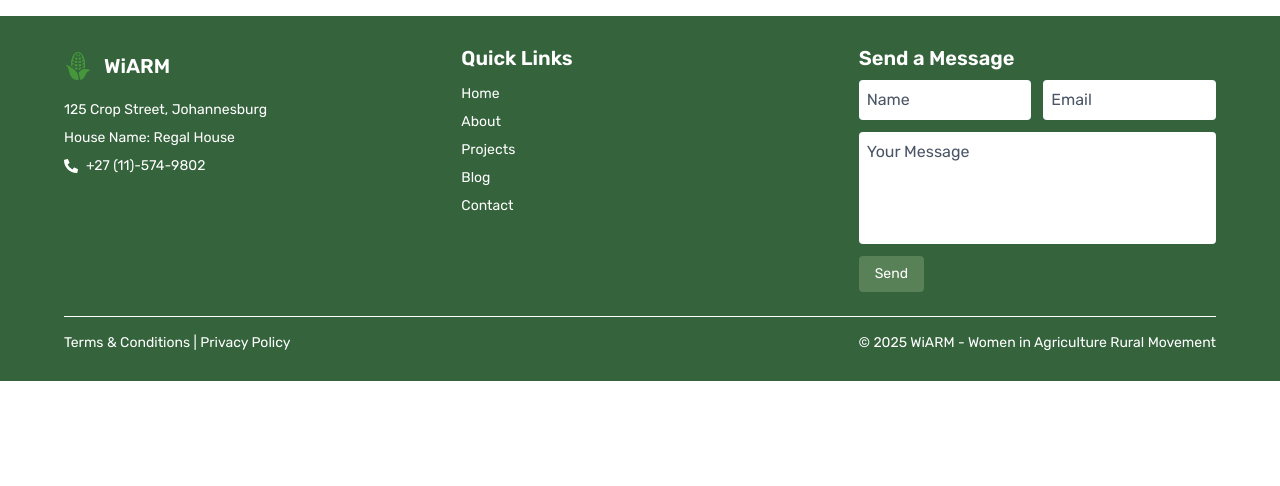
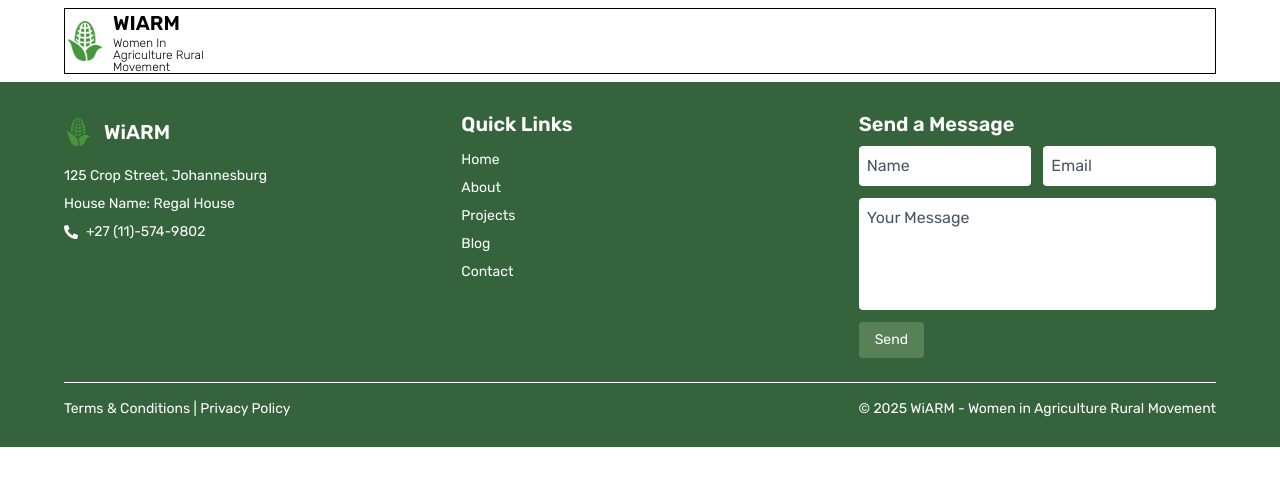
Before and after one commit to rorisangputu/wiarm, a React (Vite) app: page / in a window 1280 px wide. Shown: the top 486 px of the page. Built offline with nearby package versions, Linux system fonts and the light colour scheme.

Commit message:
styling logo

```diff
--- a/src/components/Header.jsx
+++ b/src/components/Header.jsx
@@ -5,8 +5,18 @@ import corn from '../assets/corn_img.png'
 const Header = () => {
   return (
     <div className="w-full py-2">
-      <div className="">
+      <div className="mx-auto border">
+        <div className="flex items-center gap-2">
+          <img src={corn} alt="" className="h-10 w-10" />
+          <div>
+            <h1 className="text-xl font-semibold">WIARM</h1>
+            <p className="w-28 font-light leading-3 text-[1.5vh]">Women In Agriculture Rural Movement </p>
+          </div>
+        </div>
+        {/* Mobile Menu */}
+        <div>
 
+        </div>
       </div>
     </div>
   );
```
